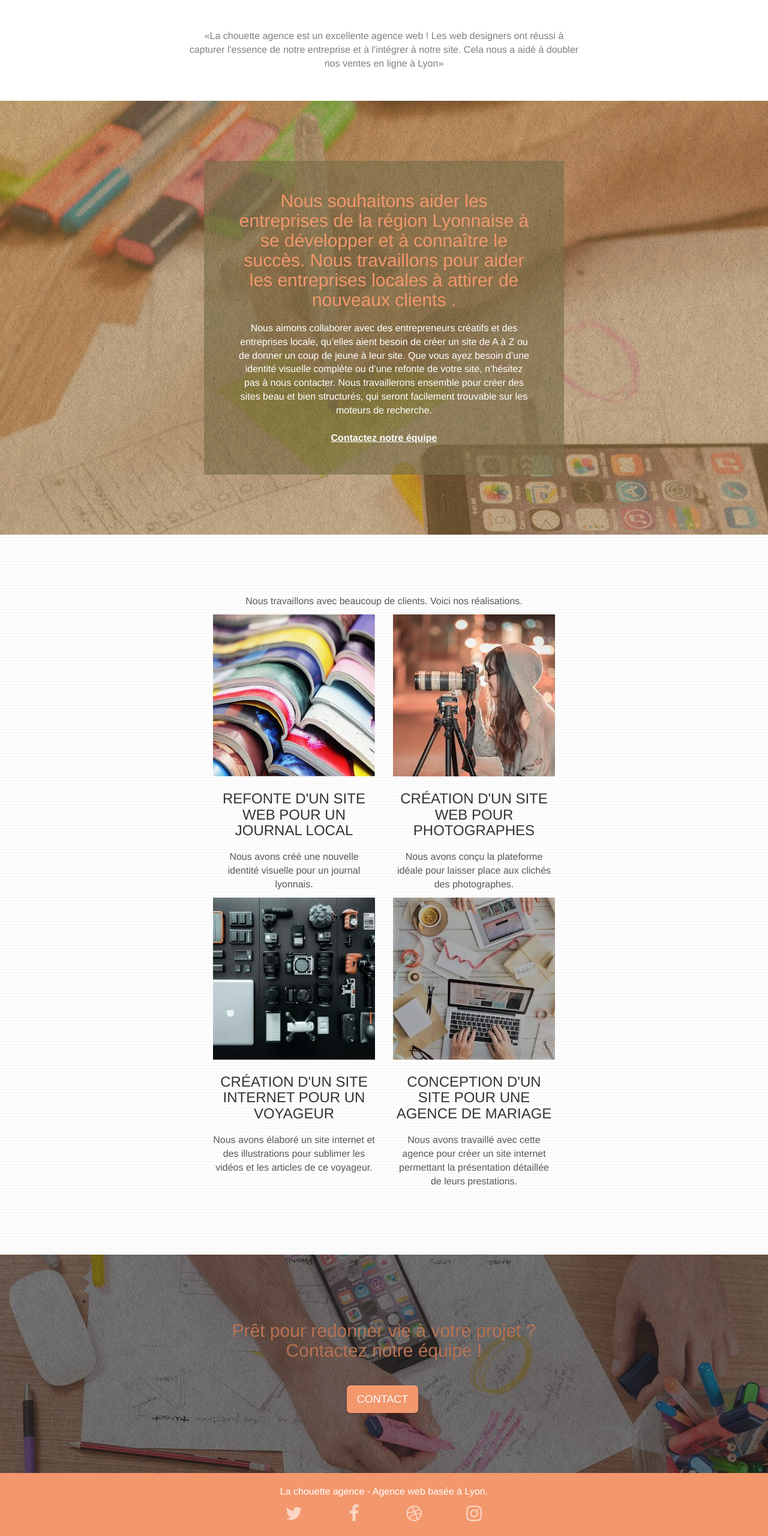
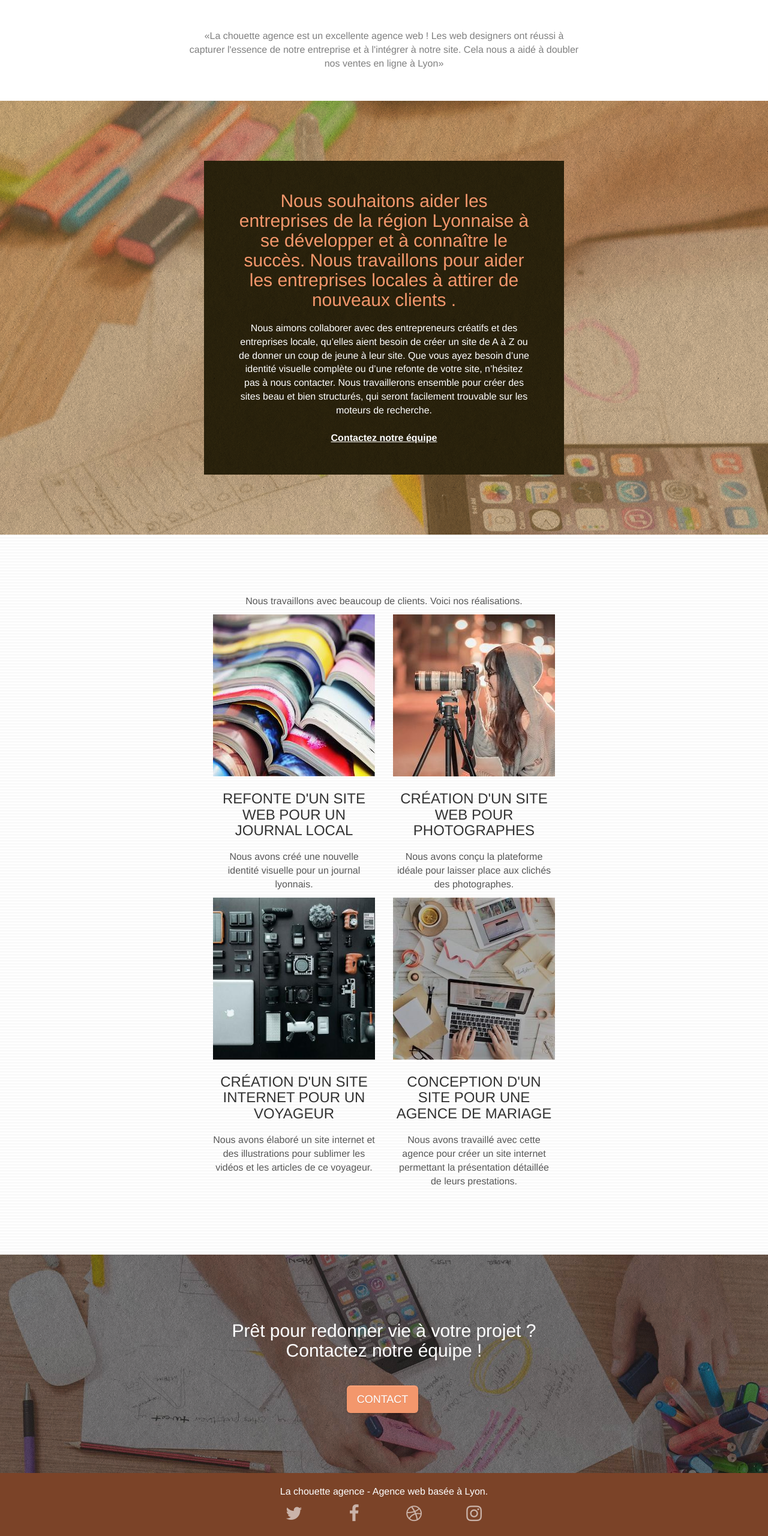
Before and after one commit to MathisBarre/La-chouette-agence, a plain HTML site: page index.html in a window 1280 px wide. Shown: the part 983-3543 px from the top of the page at 60% size. Drawn offline with nearby package versions, Linux system fonts and the light colour scheme.

Commit message:
fix: add sufficient contrast everywere

```diff
--- a/index.html
+++ b/index.html
@@ -216,7 +216,7 @@
         <div class="container bloc-lg">
           <div
             class="row tight-width-whitespace black-background"
-            style="margin: auto"
+            style="margin: auto; background-color: #362c10;"
           >
             <div class="col-sm-12">
               <h2 class="mg-md text-center tc-white">
@@ -362,7 +362,10 @@
       >
         <div class="container bloc-lg">
           <div class="row">
-            <h2 class="mg-md text-center tc-white">
+            <h2
+              class="mg-md text-center"
+              style="position: relative; z-index: 1; color: white!important;"
+            >
               Prêt pour redonner vie à votre projet ?<br />Contactez notre
               équipe !
             </h2>
@@ -382,7 +385,7 @@
       <!-- bloc-5-cta END -->
 
       <!-- Footer - bloc-8 -->
-      <div class="bloc bgc-atomic-tangerine d-bloc" id="bloc-8">
+      <div class="bloc bgc-atomic-tangerine d-bloc" id="bloc-8" style="background-color: #7B4328!important;">
         <div class="container bloc-sm">
           <div class="row">
             <div class="col-sm-12">
```
Also changed, not shown: contact.html (+4 -3 lines).
